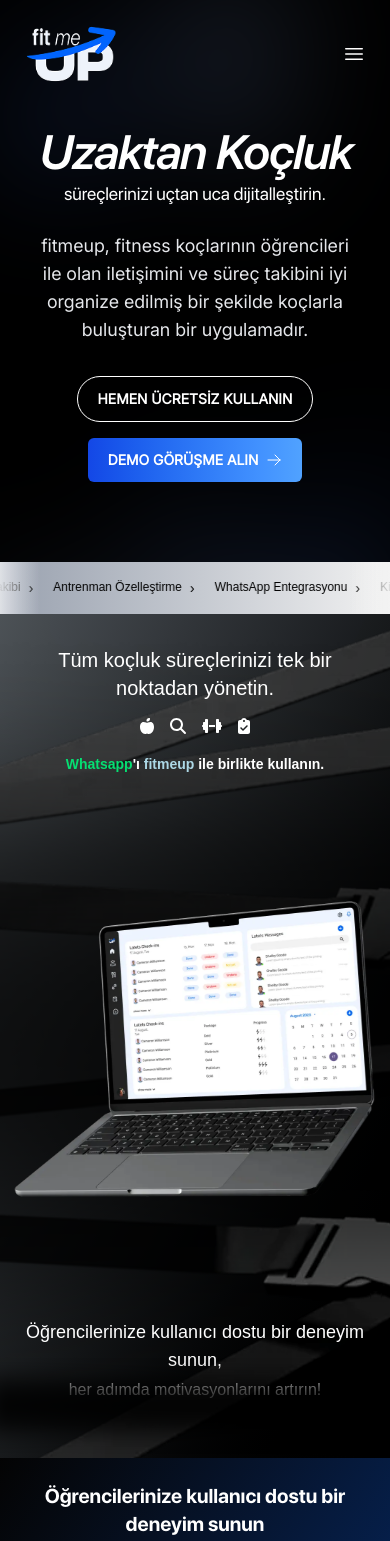
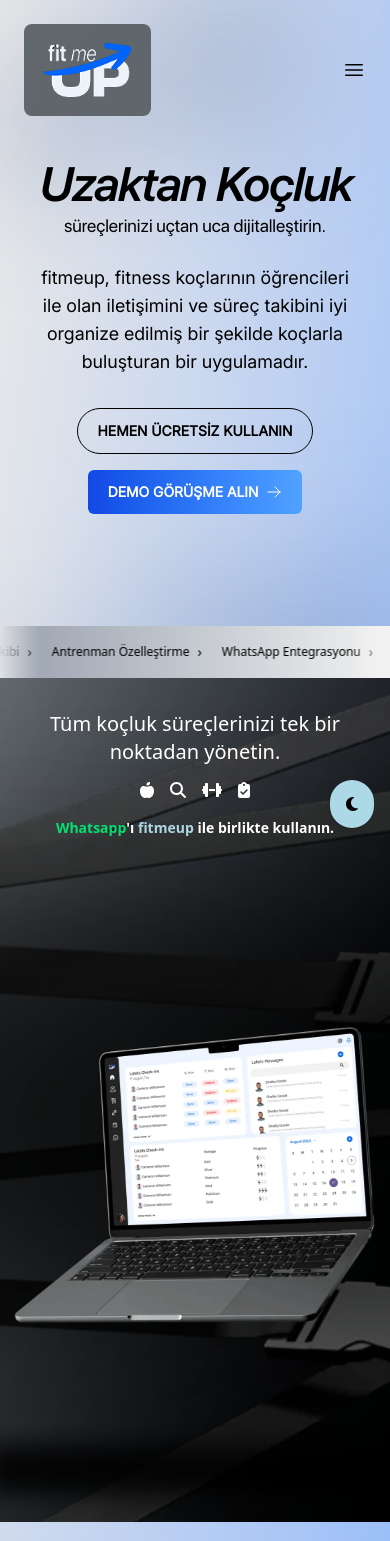
Before and after one commit to Emrehrz/fitmeup-landing, a Vue app: page / in a window 390 px wide. Shown: the top 1541 px of the page. Built offline with nearby package versions, Linux system fonts and the light colour scheme.

Commit message:
responsive tasarim, dark mode & duzeltmeler

```diff
--- a/src/App.vue
+++ b/src/App.vue
@@ -2,21 +2,37 @@
 import { RouterView } from 'vue-router'
 import TheNavbar from './components/TheNavbar.vue';
 import TheFooter from './components/TheFooter.vue';
+
+import { FontAwesomeIcon } from '@fortawesome/vue-fontawesome'
+import { faMoon, faSun } from '@fortawesome/free-solid-svg-icons'
+import { useDarkMode } from './composables/useDarkMode';
+
+// Dark mode'u değiştirme fonksiyonu
+const { isDarkMode, toggleDarkMode } = useDarkMode();
+
 </script>
 
 <template>
-  <div class="flex flex-col min-h-screen max-w-screen bg-[Black]">
-    <!-- <div class="flex flex-col min-h-screen max-w-screen  bg-gradient-to-br from-black/10 to-[#0164FD]/50"> -->
-
+  <div
+    class="flex flex-col min-h-screen max-w-screen bg-gradient-to-br from-black/10 to-[#0164FD]/50 text-[Black] dark:bg-[Black] dark:text-white">
     <TheNavbar />
     <main class="w-full flex-grow ">
       <RouterView />
     </main>
     <TheFooter />
+    <button @click="toggleDarkMode"
+      class="fixed bottom-4 right-4 p-3 rounded-full bg-[LightBlue] dark:bg-[Black] text-[Black] dark:text-[LightBlue] shadow-md hover:bg-gray-300 dark:hover:bg-gray-600 transition-all duration-300 z-10"
+      aria-label="Dark mode ve light mode arasında geçiş yap">
+      <FontAwesomeIcon :icon="isDarkMode ? faSun : faMoon" class="w-5 h-5" />
+    </button>
   </div>
 </template>
 
 <style>
+html {
+  transition: background-color 0.3s ease, color 0.3s ease;
+}
+
 /* Chrome, Edge ve Safari için */
 ::-webkit-scrollbar {
   width: 4px;
--- a/src/assets/main.css
+++ b/src/assets/main.css
@@ -1,6 +1,8 @@
 @import "tailwindcss";
+@custom-variant dark (&:where(.dark, .dark *));
 
-@import url('https://fonts.googleapis.com/css2?family=Montserrat:ital,wght@0,400;1,400&display=swap');
+
+/* @import url('https://fonts.googleapis.com/css2?family=Montserrat:ital,wght@0,400;1,400&display=swap'); */
 
 :root {
   --color-black: #232323;
@@ -8,6 +10,11 @@
   --color-dark-blue: #0133FD;
   --color-light-blue: #0164FD;
   --color-lighter-blue: #D5E5FF;
+}
+
+
+body{
+  touch-action: manipulation;
 }
 
 @font-face {
@@ -40,11 +47,3 @@
   font-weight: 400; /* bold italic */
   font-style: normal;
 }
-
-body{
-   font-family: "Montserrat", sans-serif;
-  font-optical-sizing: auto;
-  font-weight: 400;
-  font-style: normal;
-  color: var(--color-white);
-}
--- a/src/components/AppSection.vue
+++ b/src/components/AppSection.vue
@@ -37,7 +37,7 @@
 
     <!-- Content container -->
     <div class="relative z-10 w-full max-w-6xl mx-auto px-4 py-8 md:py-20 flex flex-col min-h-screen">
-      <!-- Turkish title -->
+      <!-- Title -->
       <div class="text-center mb-6 md:mb-10">
         <h2 class="text-white text-xl md:text-2xl lg:text-3xl font-medium px-2">
           Tüm koçluk süreçlerinizi tek bir noktadan yönetin.
@@ -60,21 +60,12 @@
       </div>
 
       <!-- Laptop mockup -->
-      <div class="flex-grow flex justify-center items-center perspective-1000 my-4">
+      <div class="flex-grow flex justify-center items-center perspective-1000">
         <div class="w-full max-w-4xl transform rotate-x-5 laptop-animation">
           <img src="../assets/img/Laptop.webp" alt="Laptop FitMeUp Uygulaması" class="w-full" />
         </div>
       </div>
 
-      <!-- Bottom text section -->
-      <div class="text-center mt-4 mb-6 text-white px-2">
-        <h3 class="text-lg md:text-xl lg:text-2xl">
-          Öğrencilerinize kullanıcı dostu bir deneyim sunun,
-        </h3>
-        <p class="text-base md:text-lg mt-1">
-          her adımda motivasyonlarını artırın!
-        </p>
-      </div>
     </div>
 
     <!-- Black stripes (below laptop section) -->
--- a/src/components/PhoneGrid.vue
+++ b/src/components/PhoneGrid.vue
@@ -1,12 +1,12 @@
 <template>
-  <div class="w-full flex flex-col bg-gradient-to-br from-black/10 to-[#0164FD]/50">
+  <div class="w-full flex flex-col">
     <!-- Üst kısım - Resim sağa yaslanmış -->
     <div class="flex flex-col md:flex-row items-center justify-between px-0 py-6 sm:py-10 md:py-12">
       <!-- Sol taraf (yazı kısmı) -->
       <!-- Alt metin bölümü -->
 
       <div class="w-full md:w-1/2 lg:w-2/5 text-center md:text-left mb-6 md:mb-0 sm:pl-8 px-4 sm:px-0 md:pl-16">
-        <h2 class="text-xl sm:text-2xl md:text-3xl lg:text-4xl font-semibold text-white sf-pro-bold">
+        <h2 class="text-xl sm:text-2xl md:text-3xl lg:text-4xl font-semibold sf-pro-bold">
           Öğrencilerinize kullanıcı dostu bir deneyim sunun
         </h2>
         <p class="text-base sm:text-lg md:text-xl sf-pro">
@@ -20,33 +20,6 @@
           class="w-[95%] sm:w-[90%] md:w-full lg:w-full h-auto object-contain ml-auto transform hover:translate-y-2 transition-transform duration-500" />
       </div>
     </div>
-
-<<<<<<< HEAD
-    <!-- Alt kısım - Büyütülmüş telefon ve açıklama -->
-    <!-- <div
-      class="flex flex-col-reverse md:flex-row items-center justify-center gap-8 md:gap-24 lg:gap-32 pt-8 sm:py-12 md:py-16 lg:py-0 px-4 sm:px-8 md:px-16 lg:px-24">
-      <div class="w-full sm:w-1/2 md:w-2/5 flex justify-center md:justify-end relative mb-0">
-        <img src="../assets/img/Login1.webp" alt="Fitmeup mobil uygulamasi"
-          class="w-2/3 sm:w-3/4 md:w-4/5 h-auto object-contain transform hover:translate-y-2 transition-transform duration-500" />
-      </div>
-
-      <div
-        class="flex flex-col items-center md:items-start max-w-xs sm:max-w-sm md:max-w-md lg:max-w-lg text-center md:text-left">
-        <p
-          class="text-xl sm:text-2xl md:text-3xl lg:text-4xl font-medium bg-gradient-to-br from-[Lightblue] via-white to-[Darkblue] bg-clip-text text-transparent mb-6 sm:mb-8 leading-tight sm:leading-snug">
-          fitmeup altyapısıyla
-          tamamen size ait olan
-          koçluk uygulamanızı oluşturun
-        </p>
-
-        <a href="#"
-          class="mt-4 sm:mt-6 bg-blue-600 hover:bg-blue-700 text-white font-bold py-3 sm:py-4 px-8 sm:px-10 rounded-full transition-all text-base sm:text-lg shadow-lg hover:shadow-xl">
-          HEMEN KATIL
-        </a>
-      </div>
-    </div> -->
-=======
->>>>>>> 4313670 (enterprise componenti, navbar & fontlar)
   </div>
 </template>
 
--- a/src/components/TheFooter.vue
+++ b/src/components/TheFooter.vue
@@ -1,5 +1,5 @@
 <template>
-  <footer class="bg-[#111827] text-white py-10 px-6">
+  <footer class="bg-[#111827] text-white py-8 px-6">
     <div class="max-w-6xl mx-auto grid grid-cols-1 gap-10 sm:grid-cols-2 md:grid-cols-3">
       <!-- Contact -->
       <div class="text-center md:text-left flex flex-col justify-center">
@@ -23,7 +23,7 @@
       </div>
 
       <!-- Logo -->
-      <div class="flex justify-center md:justify-end items-center">
+      <div class="hidden sm:flex justify-center md:justify-end items-center">
         <img src="../assets/img/Logo.webp" alt="Fit Me Up Logo" class="h-24 md:h-[180px] w-auto object-contain" />
       </div>
     </div>
--- a/src/components/TheHero.vue
+++ b/src/components/TheHero.vue
@@ -49,7 +49,7 @@
 </template> -->
 
 <template>
-  <div class="relative isolate px-4 pt-12 sm:px-6 md:px-8 md:pt-0">
+  <div class="relative isolate px-4 pt-12 sm:px-6 md:px-8 md:pt-0 text-[Black] dark:text-gray-200">
     <div class="absolute inset-x-0 -top-40 -z-10 transform-gpu overflow-hidden blur-3xl sm:-top-80" aria-hidden="true">
       <div
         class="relative left-[calc(50%-11rem)] aspect-1155/678 w-[36.125rem] -translate-x-1/2 rotate-[30deg] bg-linear-to-tr from-[Darkblue] to-gray-500 opacity-30 sm:left-[calc(50%-30rem)] sm:w-[72.1875rem]"
@@ -61,7 +61,7 @@
         style="clip-path: polygon(74.1% 44.1%, 100% 61.6%, 97.5% 26.9%, 85.5% 0.1%, 80.7% 2%, 72.5% 32.5%, 60.2% 62.4%, 52.4% 68.1%, 47.5% 58.3%, 45.2% 34.5%, 27.5% 76.7%, 0.1% 64.9%, 17.9% 100%, 27.6% 76.8%, 76.1% 97.7%, 74.1% 44.1%)" />
     </div>
 
-    <div class="mx-auto max-w-3xl py-20 sm:py-28 lg:py-36 px-4 sm:px-0 text-center">
+    <div class="mx-auto max-w-3xl py-28 lg:py-36 px-4 sm:px-0 text-center">
       <h1 class="hero-title text-5xl md:text-6xl lg:text-7xl font-bold tracking-tight text-center mb-1">
         Uzaktan Koçluk
       </h1>
@@ -70,14 +70,14 @@
         süreçlerinizi uçtan uca dijitalleştirin.
       </p>
 
-      <p class="inter-text mt-6 text-lg font-medium text-pretty text-gray-200 sm:text-xl/8"> fitmeup, fitness
+      <p class="inter-text mt-6 text-lg font-medium text-pretty  sm:text-xl/8"> fitmeup, fitness
         koçlarının
         öğrencileri ile olan iletişimini ve süreç takibini
         iyi organize edilmiş bir şekilde koçlarla buluşturan bir uygulamadır.</p>
 
       <div class="mt-8 flex flex-col sm:flex-row justify-center items-center gap-4">
         <a href="#"
-          class="inter-text rounded-full border border-white hover:bg-white hover:text-black transition-colors px-5 py-3 text-sm font-semibold text-white">
+          class="inter-text rounded-full border dark:text-white border-[Black] hover:bg-[Black] hover:text-white dark:border-white dark:hover:bg-white dark:hover:text-black transition-colors px-5 py-3 text-sm font-semibold ">
           HEMEN ÜCRETSİZ KULLANIN
         </a>
 
--- a/src/components/TheNavbar.vue
+++ b/src/components/TheNavbar.vue
@@ -12,10 +12,11 @@
 </script>
 
 <template>
-  <header class="absolute inset-x-0 top-0 z-50">
+  <header class="absolute inset-x-0 top-0 z-50 ">
     <nav class="flex items-center justify-between p-6 lg:px-8 lg:p-8" aria-label="Global">
       <div class="flex lg:flex-1">
-        <a href="#" class="m-0 p-0">
+
+        <a href="#" class=" p-4 rounded-lg bg-[#555b60]/90 dark:bg-transparent">
           <img src="../assets/img/logo-cropped.webp" alt="FitMeUp Logo" class="logo" />
         </a>
       </div>
@@ -34,7 +35,7 @@
       </div>
       <div class="hidden lg:flex lg:flex-1 lg:justify-end">
         <a href="#"
-          class="flex gap-2 items-center px-4 py-2 text-sm/6 font-semibold bg-gradient-to-r from-blue-700 to-blue-400 hover:opacity-90 transition-opacity duration-300 rounded-md">
+          class="flex gap-2 items-center px-4 py-2 text-sm/6 font-semibold bg-gradient-to-r from-blue-700 to-blue-400 hover:opacity-90 text-white transition-opacity duration-300 rounded-md">
           DEMO GÖRÜŞME ALIN
           <ArrowRightIcon class="size-4" />
         </a>
@@ -43,7 +44,7 @@
     <Dialog class="lg:hidden" @close="mobileMenuOpen = false" :open="mobileMenuOpen">
       <div class="fixed inset-0 z-50" />
       <DialogPanel
-        class="fixed inset-y-0 right-0 z-50 w-full overflow-y-auto bg-[Black] px-6 py-6 sm:max-w-sm sm:ring-1 sm:ring-gray-900/10">
+        class="fixed inset-y-0 right-0 z-50 w-full overflow-y-auto bg-gradient-to-br bg-white text-[Black] dark:bg-[Black] dark:text-white  px-6 py-6 sm:max-w-sm sm:ring-1 sm:ring-gray-900/10">
         <div class="flex items-center justify-between">
           <button type="button" class="ml-auto rounded-md p-2.5" @click="mobileMenuOpen = false">
             <span class="sr-only">Close menu</span>
@@ -51,7 +52,7 @@
           </button>
         </div>
         <div class="mt-6 flow-root">
-          <div class="-my-6 divide-y divide-gray-500/10">
+          <div class="-my-6 divide-y divide-[LightBlue] dark:divide-gray-500/10">
             <div class="space-y-2 py-6">
               <a v-for="item in navigation" :key="item.name" :href="item.href"
                 class="-mx-3 block rounded-lg px-3 py-2 text-base/7 font-semibold hover:bg-gray-50">
@@ -60,7 +61,7 @@
             </div>
             <div class="py-6">
               <a href="#"
-                class="flex gap-2 items-center px-4 py-2 text-sm/6 font-semibold bg-gradient-to-r from-blue-700 to-blue-400 hover:opacity-90 transition-opacity duration-300 rounded-md">
+                class="flex gap-2 items-center px-4 py-2 text-sm/6 font-semibold bg-gradient-to-r from-blue-700 to-blue-400 hover:opacity-90 transition-opacity duration-300 rounded-md text-white">
                 DEMO GÖRÜŞME ALIN
                 <ArrowRightIcon class="size-4" />
               </a>
--- /dev/null
+++ b/src/composables/useDarkMode.ts
@@ -0,0 +1,35 @@
+// src/composables/useDarkMode.ts
+import { ref, onMounted } from 'vue';
+
+export function useDarkMode() {
+  const isDarkMode = ref(false);
+
+  const toggleDarkMode = () => {
+    isDarkMode.value = !isDarkMode.value;
+    document.documentElement.classList.toggle('dark', isDarkMode.value);
+    localStorage.setItem('dark-mode', isDarkMode.value.toString());
+  };
+
+  onMounted(() => {
+    const savedMode = localStorage.getItem('dark-mode');
+    if (savedMode) {
+      isDarkMode.value = savedMode === 'true';
+      document.documentElement.classList.toggle('dark', isDarkMode.value);
+    } else {
+      const prefersDark = window.matchMedia('(prefers-color-scheme: dark)').matches;
+      isDarkMode.value = prefersDark;
+      document.documentElement.classList.toggle('dark', isDarkMode.value);
+      localStorage.setItem('dark-mode', isDarkMode.value.toString());
+    }
+
+    const darkModeMediaQuery = window.matchMedia('(prefers-color-scheme: dark)');
+    darkModeMediaQuery.addEventListener('change', (e) => {
+      if (!localStorage.getItem('dark-mode')) {
+        isDarkMode.value = e.matches;
+        document.documentElement.classList.toggle('dark', isDarkMode.value);
+      }
+    });
+  });
+
+  return { isDarkMode, toggleDarkMode };
+}
--- a/src/views/HomeView.vue
+++ b/src/views/HomeView.vue
@@ -12,5 +12,4 @@
   <AppSection />
   <PhoneGrid />
   <EnterpriseSection />
-  <video></video>
 </template>
--- a/tailwind.config.ts
+++ b/tailwind.config.ts
@@ -1,7 +1,9 @@
 import type { Config } from 'tailwindcss';
 
 const config: Config = {
+  darkMode: 'class',
   content: [
+    './index.html',
     './pages/**/*.{ts,tsx,vue}',
     './components/**/*.{ts,tsx,vue}',
     './app/**/*.{ts,tsx,vue}',
@@ -15,6 +17,13 @@
         darkBlue: 'rgb(var(--color-dark-blue))',
         lightBlue: 'rgb(var(--color-light-blue))',
         lighterBlue: 'rgb(var(--color-lighter-blue))',
+        // light: {
+        //   bg: '#f3f4f6', // gray-100
+        //   text: '#1f2937', // gray-900
+        // },
+        // dark: {
+        //   bg: 'rgb(var(--color-black))',
+        // },
       },
     },
   },
```
Also changed, not shown: src/components/EnterpriseSection.vue (+4 -4 lines).
